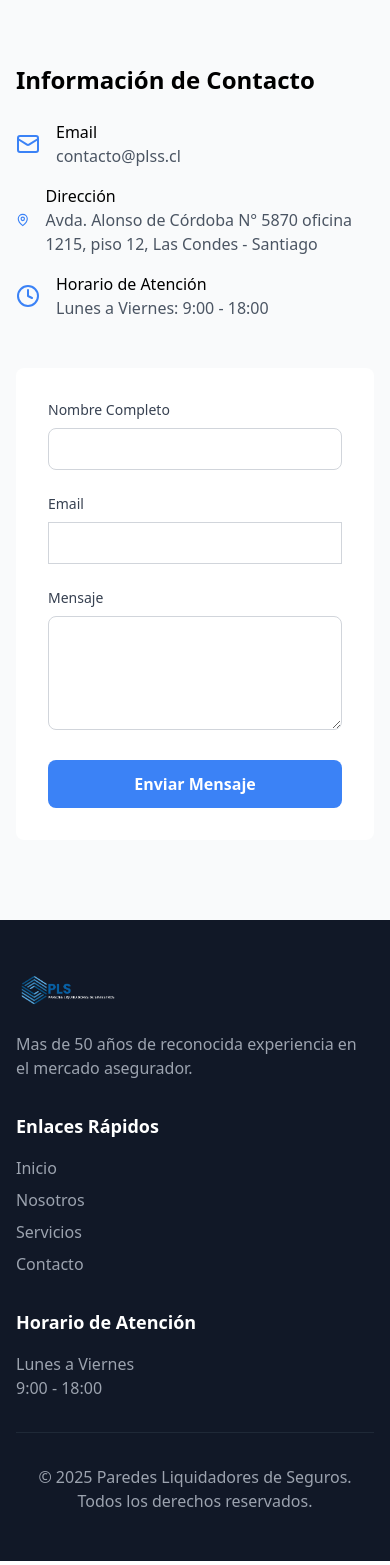
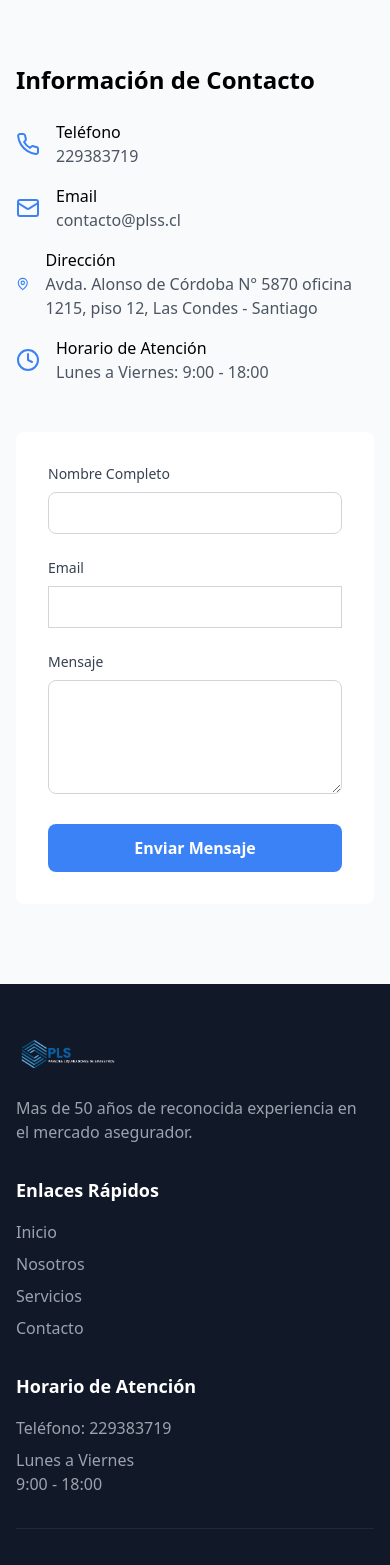
Before and after one commit to m2msoftware/plss, a React (Vite) app: page / in a window 390 px wide. Shown: the part 5380-6945 px from the top of the page. Built offline with nearby package versions, Linux system fonts and the light colour scheme.

Commit message:
Add phone number to contact section and footer

```diff
--- a/src/App.tsx
+++ b/src/App.tsx
@@ -400,6 +400,13 @@ Mauricio, Ingeniero Comercial, con una trayectoria de 30 años integrando las á
                 </h3>
                 <div className="space-y-4">
                   <div className="flex items-center space-x-4">
+                    <Phone className="w-6 h-6 text-blue-500" />
+                    <div>
+                      <p className="font-medium">Teléfono</p>
+                      <p className="text-gray-600">229383719</p>
+                    </div>
+                  </div>
+                  <div className="flex items-center space-x-4">
                     <Mail className="w-6 h-6 text-blue-500" />
                     <div>
                       <p className="font-medium">Email</p>
@@ -541,6 +548,7 @@ d-lg focus:ring-2 focus:ring-blue-500 focus:border-transparent"
               <h3 className="text-lg font-semibold mb-4">
                 Horario de Atención
               </h3>
+              <p className="text-gray-400 mb-2">Teléfono: 229383719</p>
               <p className="text-gray-400">Lunes a Viernes</p>
               <p className="text-gray-400">9:00 - 18:00</p>
             </div>
```
